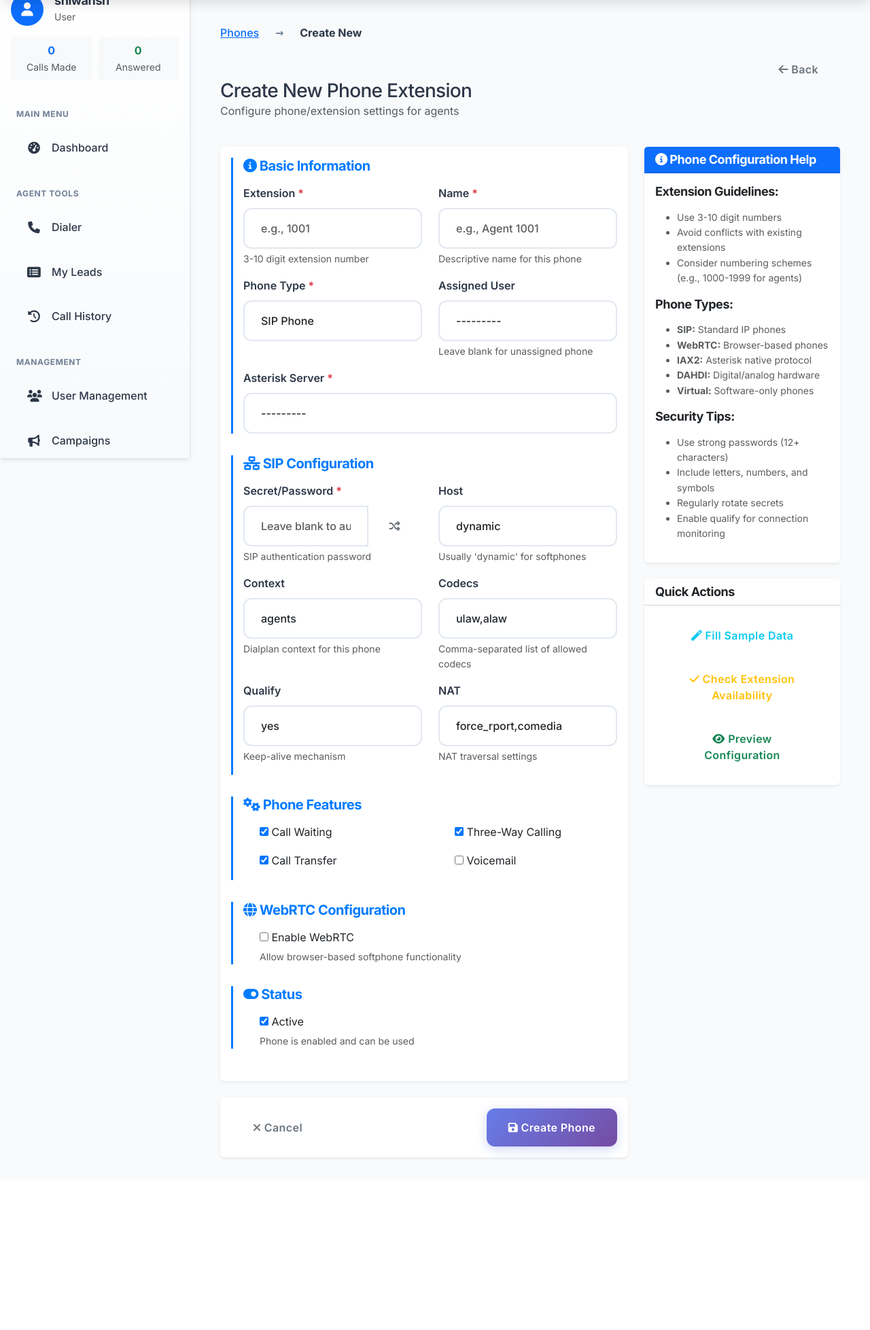
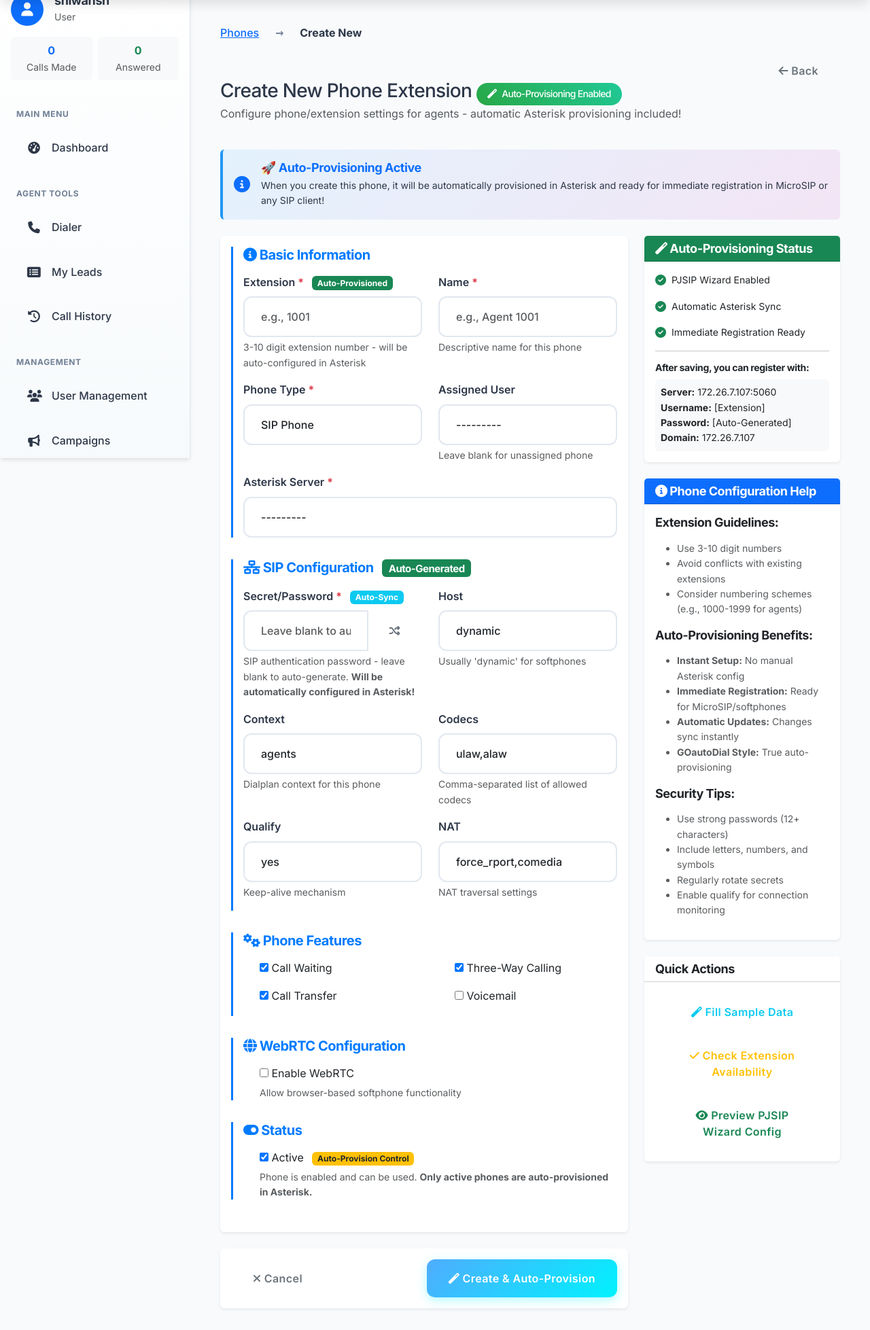
Before and after one commit to Shiwa45/dialer, a Django app: page /telephony/phones/create/ in a window 1280 px wide. Shown: the part 126-2083 px from the top of the page at 68% size. Before the commit the page ends 1832 px from the top, so only its background shows below. Run offline with Django 5.2, Linux system fonts and the light colour scheme; a user stored in the database is signed in; data comes from the database, SQL or seed files in the repository; both versions use the stored data as it was after the commit; some libraries are stand-ins or nearby versions.

Commit message:
first commit

```diff
--- a/telephony/urls.py
+++ b/telephony/urls.py
@@ -50,6 +50,7 @@ urlpatterns = [
     # Asterisk Sync Management
     path('phones/sync-all/', views.sync_all_phones_to_asterisk, name='sync_all_phones'),
     path('phones/cleanup-orphans/', views.cleanup_asterisk_orphans, name='cleanup_orphans'),
+    path('phones/regenerate-provisioning/', views.regenerate_all_provisioning, name='regenerate_provisioning'),
 
     # IVR Management
     path('ivrs/', views.IVRListView.as_view(), name='ivrs'),
--- a/telephony/views.py
+++ b/telephony/views.py
@@ -1400,9 +1400,18 @@
     template_name = 'telephony/webrtc_config.html'
     success_url = reverse_lazy('telephony:dashboard')
 
-    def form_valid(self, form):
+    def get_form_kwargs(self):
+        kwargs = super().get_form_kwargs()
+        # Remove 'instance' if present because form is not a ModelForm
+        kwargs.pop('instance', None)
+        return kwargs
+
+    def form_valid(self, form):
+        # Since WebRTCConfigForm is not a ModelForm, do not call form.save()
         messages.success(self.request, 'WebRTC configuration saved successfully!')
-        return super().form_valid(form)
+        # Instead of calling super().form_valid(form), redirect manually
+        from django.shortcuts import redirect
+        return redirect(self.success_url)
 
 
 @login_required
@@ -1760,3 +1769,133 @@
     }
 
     return JsonResponse(stats)
+
+
+
+# Add these imports at the top of your existing views.py
+import subprocess
+import os
+
+# Add this function after your existing helper functions
+def generate_pjsip_wizard_config():
+    """
+    Generate pjsip_wizard.conf from all active phones for auto-provisioning
+    """
+    try:
+        phones = Phone.objects.filter(is_active=True)
+
+        config_content = """[template_wizard](!)
+type = wizard
+transport = transport-udp
+accepts_registrations = yes
+accepts_auth = yes
+endpoint/context = agents
+endpoint/disallow = all
+endpoint/allow = ulaw,alaw
+endpoint/direct_media = no
+aor/max_contacts = 1
+aor/remove_existing = yes
+
+"""
+
+        # Add each active phone
+        for phone in phones:
+            config_content += f"""[{phone.extension}](template_wizard)
+inbound_auth/username = {phone.extension}
+inbound_auth/password = {phone.secret}
+
+"""
+
+        # Write to Asterisk configuration file
+        with open('/etc/asterisk/pjsip_wizard.conf', 'w') as f:
+            f.write(config_content)
+
+        # Reload Asterisk PJSIP configuration
+        subprocess.run(['asterisk', '-rx', 'pjsip reload'],
+                      capture_output=True, text=True, timeout=10)
+
+        return True
+
+    except Exception as e:
+        print(f"❌ Failed to generate PJSIP Wizard config: {e}")
+        return False
+
+# Replace your existing PhoneCreateView.form_valid method with this:
+def form_valid(self, form):
+    response = super().form_valid(form)
+
+    # Auto-generate PJSIP Wizard configuration
+    if generate_pjsip_wizard_config():
+        messages.success(
+            self.request,
+            f'Phone/Extension {self.object.extension} created and auto-provisioned! '
+            f'Ready for immediate registration.'
+        )
+    else:
+        messages.warning(
+            self.request,
+            f'Phone/Extension {self.object.extension} created but auto-provisioning failed.'
+        )
+
+    return response
+
+# Replace your existing PhoneUpdateView.form_valid method with this:
+def form_valid(self, form):
+    response = super().form_valid(form)
+
+    # Regenerate PJSIP Wizard configuration
+    if generate_pjsip_wizard_config():
+        messages.success(
+            self.request,
+            f'Phone/Extension {self.object.extension} updated and auto-provisioned!'
+        )
+    else:
+        messages.warning(
+            self.request,
+            f'Phone/Extension {self.object.extension} updated but auto-provisioning failed.'
+        )
+
+    return response
+
+# Replace your existing PhoneDeleteView.delete method with this:
+def delete(self, request, *args, **kwargs):
+    phone = self.get_object()
+    extension = phone.extension
+
+    # Delete phone first
+    response = super().delete(request, *args, **kwargs)
+
+    # Regenerate PJSIP Wizard configuration without this phone
+    if generate_pjsip_wizard_config():
+        messages.success(
+            request,
+            f'Phone extension {extension} deleted and removed from auto-provisioning!'
+        )
+    else:
+        messages.warning(
+            request,
+            f'Phone extension {extension} deleted but auto-provisioning cleanup failed.'
+        )
+
+    return response
+
+# Add this new view function for manual regeneration:
+@login_required
+@user_passes_test(is_manager_or_admin)
+def regenerate_all_provisioning(request):
+    """
+    Manually regenerate PJSIP Wizard configuration for all phones
+    """
+    try:
+        if generate_pjsip_wizard_config():
+            active_phones = Phone.objects.filter(is_active=True).count()
+            messages.success(
+                request,
+                f'Successfully auto-provisioned {active_phones} phones! All ready for registration.'
+            )
+        else:
+            messages.error(request, 'Auto-provisioning failed.')
+    except Exception as e:
+        messages.error(request, f'Auto-provisioning failed: {str(e)}')
+
+    return redirect('telephony:phones')
--- a/templates/telephony/dialplan_contexts.html
+++ b/templates/telephony/dialplan_contexts.html
@@ -348,11 +348,13 @@
                                             </a>
                                         </li>
                                         <li><hr class="dropdown-divider"></li>
+                                        <!--
                                         <li>
                                             <a class="dropdown-item" href="#" onclick="exportContext('{{ context.id }}')">
                                                 <i class="fas fa-file-export me-2"></i>Export
                                             </a>
                                         </li>
+                                        -->
                                         <li>
                                             <a class="dropdown-item text-danger" href="#"
                                                onclick="deleteContext('{{ context.id }}', '{{ context.name }}')">
@@ -630,7 +632,7 @@ function performDelete(contextId) {
         $('#progressModal').modal('show');
 
         $.ajax({
-        url: '{% url "telephony:delete_dialplan_context" %}',
+            url: '{% url "telephony:delete_dialplan_context" 0 %}'.replace('0', contextId),
             method: 'POST',
             data: {
                 'context_id': contextId,
@@ -654,6 +656,7 @@ function performDelete(contextId) {
         });
     }
 
+
 function exportContext(contextId) {
     $('#progressText').text('Exporting context...');
     $('#progressModal').modal('show');
@@ -664,6 +667,7 @@ function exportContext(contextId) {
         $('#progressModal').modal('hide');
     }, 2000);
 }
+
 
 function exportDialplan() {
     $('#progressText').text('Exporting dialplan...');
--- a/templates/telephony/phone_form.html
+++ b/templates/telephony/phone_form.html
@@ -15,6 +15,24 @@
 .form-section h5 {
     color: #007bff;
     margin-bottom: 1rem;
+}
+.auto-provision-badge {
+    background: linear-gradient(45deg, #28a745, #20c997);
+    color: white;
+    padding: 0.5rem 1rem;
+    border-radius: 20px;
+    font-size: 0.875rem;
+    font-weight: 500;
+    display: inline-flex;
+    align-items: center;
+    gap: 0.5rem;
+}
+.auto-provision-info {
+    background: linear-gradient(135deg, #e3f2fd, #f3e5f5);
+    border-left: 4px solid #2196f3;
+    padding: 1rem;
+    border-radius: 0.375rem;
+    margin-bottom: 1.5rem;
 }
 </style>
 {% endblock %}
@@ -41,13 +59,34 @@
                 {% else %}
                     Create New Phone Extension
                 {% endif %}
+                <span class="auto-provision-badge">
+                    <i class="fas fa-magic"></i>
+                    Auto-Provisioning Enabled
+                </span>
             </h2>
-            <p class="text-muted">Configure phone/extension settings for agents</p>
+            <p class="text-muted">Configure phone/extension settings for agents - automatic Asterisk provisioning included!</p>
         </div>
         <div>
             <a href="{% if object %}{% url 'telephony:phone_detail' object.pk %}{% else %}{% url 'telephony:phones' %}{% endif %}" class="btn btn-outline-secondary">
                 <i class="fas fa-arrow-left"></i> Back
             </a>
+        </div>
+    </div>
+
+    <!-- Auto-Provisioning Info -->
+    <div class="auto-provision-info">
+        <div class="d-flex align-items-center">
+            <i class="fas fa-info-circle text-primary me-3" style="font-size: 1.5rem;"></i>
+            <div>
+                <h6 class="mb-1 text-primary">🚀 Auto-Provisioning Active</h6>
+                <p class="mb-0 small">
+                    {% if object %}
+                        When you save changes, this phone will be automatically updated in Asterisk. No manual configuration needed!
+                    {% else %}
+                        When you create this phone, it will be automatically provisioned in Asterisk and ready for immediate registration in MicroSIP or any SIP client!
+                    {% endif %}
+                </p>
+            </div>
         </div>
     </div>
 
@@ -67,6 +106,7 @@
                                     <div class="mb-3">
                                         <label for="{{ form.extension.id_for_label }}" class="form-label">
                                             Extension <span class="text-danger">*</span>
+                                            <span class="badge bg-success ms-2">Auto-Provisioned</span>
                                         </label>
                                         {{ form.extension }}
                                         {% if form.extension.errors %}
@@ -74,7 +114,7 @@
                                                 {{ form.extension.errors.0 }}
                                             </div>
                                         {% endif %}
-                                        <div class="form-text">3-10 digit extension number</div>
+                                        <div class="form-text">3-10 digit extension number - will be auto-configured in Asterisk</div>
                                     </div>
                                 </div>
                                 <div class="col-md-6">
@@ -138,13 +178,16 @@
 
                         <!-- SIP Configuration Section -->
                         <div class="form-section">
-                            <h5><i class="fas fa-network-wired"></i> SIP Configuration</h5>
+                            <h5><i class="fas fa-network-wired"></i> SIP Configuration
+                                <span class="badge bg-success ms-2">Auto-Generated</span>
+                            </h5>
 
                             <div class="row">
                                 <div class="col-md-6">
                                     <div class="mb-3">
                                         <label for="{{ form.secret.id_for_label }}" class="form-label">
                                             Secret/Password <span class="text-danger">*</span>
+                                            <span class="badge bg-info ms-2">Auto-Sync</span>
                                         </label>
                                         <div class="input-group">
                                             {{ form.secret }}
@@ -157,7 +200,10 @@
                                                 {{ form.secret.errors.0 }}
                                             </div>
                                         {% endif %}
-                                        <div class="form-text">SIP authentication password</div>
+                                        <div class="form-text">
+                                            SIP authentication password - leave blank to auto-generate.
+                                            <strong>Will be automatically configured in Asterisk!</strong>
+                                        </div>
                                     </div>
                                 </div>
                                 <div class="col-md-6">
@@ -310,9 +356,12 @@
                             <div class="form-check mb-3">
                                 {{ form.is_active }}
                                 <label class="form-check-label" for="{{ form.is_active.id_for_label }}">
-                                    Active
+                                    Active <span class="badge bg-warning text-dark ms-2">Auto-Provision Control</span>
                                 </label>
-                                <div class="form-text">Phone is enabled and can be used</div>
+                                <div class="form-text">
+                                    Phone is enabled and can be used.
+                                    <strong>Only active phones are auto-provisioned in Asterisk.</strong>
+                                </div>
                             </div>
                         </div>
                     </div>
@@ -331,9 +380,9 @@
                                         <i class="fas fa-save"></i> Save & Continue Editing
                                     </button>
                                 {% endif %}
-                                <button type="submit" class="btn btn-primary">
-                                    <i class="fas fa-save"></i>
-                                    {% if object %}Update Phone{% else %}Create Phone{% endif %}
+                                <button type="submit" class="btn btn-success">
+                                    <i class="fas fa-magic"></i>
+                                    {% if object %}Update & Auto-Provision{% else %}Create & Auto-Provision{% endif %}
                                 </button>
                             </div>
                         </div>
@@ -344,6 +393,37 @@
 
         <!-- Right Sidebar -->
         <div class="col-lg-4">
+            <!-- Auto-Provisioning Status Card -->
+            <div class="card border-0 shadow-sm mb-4">
+                <div class="card-header bg-success text-white">
+                    <h6 class="card-title mb-0"><i class="fas fa-magic"></i> Auto-Provisioning Status</h6>
+                </div>
+                <div class="card-body">
+                    <div class="d-flex align-items-center mb-3">
+                        <i class="fas fa-check-circle text-success me-2"></i>
+                        <span class="small">PJSIP Wizard Enabled</span>
+                    </div>
+                    <div class="d-flex align-items-center mb-3">
+                        <i class="fas fa-check-circle text-success me-2"></i>
+                        <span class="small">Automatic Asterisk Sync</span>
+                    </div>
+                    <div class="d-flex align-items-center mb-3">
+                        <i class="fas fa-check-circle text-success me-2"></i>
+                        <span class="small">Immediate Registration Ready</span>
+                    </div>
+
+                    <hr>
+
+                    <h6 class="small mb-2">After saving, you can register with:</h6>
+                    <div class="bg-light p-2 rounded small">
+                        <strong>Server:</strong> {{ form.instance.asterisk_server.server_ip|default:"172.26.7.107" }}:5060<br>
+                        <strong>Username:</strong> <span id="username-preview">{{ form.instance.extension|default:"[Extension]" }}</span><br>
+                        <strong>Password:</strong> <span id="password-preview">{{ form.instance.secret|default:"[Auto-Generated]" }}</span><br>
+                        <strong>Domain:</strong> {{ form.instance.asterisk_server.server_ip|default:"172.26.7.107" }}
+                    </div>
+                </div>
+            </div>
+
             <!-- Help Card -->
             <div class="card border-0 shadow-sm mb-4">
                 <div class="card-header bg-primary text-white">
@@ -357,13 +437,12 @@
                         <li>Consider numbering schemes (e.g., 1000-1999 for agents)</li>
                     </ul>
 
-                    <h6>Phone Types:</h6>
+                    <h6>Auto-Provisioning Benefits:</h6>
                     <ul class="small text-muted">
-                        <li><strong>SIP:</strong> Standard IP phones</li>
-                        <li><strong>WebRTC:</strong> Browser-based phones</li>
-                        <li><strong>IAX2:</strong> Asterisk native protocol</li>
-                        <li><strong>DAHDI:</strong> Digital/analog hardware</li>
-                        <li><strong>Virtual:</strong> Software-only phones</li>
+                        <li><strong>Instant Setup:</strong> No manual Asterisk config</li>
+                        <li><strong>Immediate Registration:</strong> Ready for MicroSIP/softphones</li>
+                        <li><strong>Automatic Updates:</strong> Changes sync instantly</li>
+                        <li><strong>GOautoDial Style:</strong> True auto-provisioning</li>
                     </ul>
 
                     <h6>Security Tips:</h6>
@@ -390,7 +469,7 @@
                             <i class="fas fa-check"></i> Check Extension Availability
                         </button>
                         <button type="button" class="btn btn-outline-success" onclick="previewConfig()">
-                            <i class="fas fa-eye"></i> Preview Configuration
+                            <i class="fas fa-eye"></i> Preview PJSIP Wizard Config
                         </button>
                     </div>
                 </div>
@@ -404,10 +483,14 @@
     <div class="modal-dialog modal-lg">
         <div class="modal-content">
             <div class="modal-header">
-                <h5 class="modal-title">Configuration Preview</h5>
+                <h5 class="modal-title">PJSIP Wizard Configuration Preview</h5>
                 <button type="button" class="btn-close" data-bs-dismiss="modal"></button>
             </div>
             <div class="modal-body">
+                <div class="alert alert-info">
+                    <i class="fas fa-info-circle"></i>
+                    This configuration will be automatically generated and applied to Asterisk when you save the phone.
+                </div>
                 <pre id="configPreview" class="bg-light p-3"></pre>
             </div>
             <div class="modal-footer">
@@ -444,6 +527,15 @@ $(document).ready(function() {
     $('#{{ form.extension.id_for_label }}').on('blur', function() {
         validateExtension();
     });
+
+    // Update preview when extension or secret changes
+    $('#{{ form.extension.id_for_label }}').on('input', function() {
+        $('#username-preview').text($(this).val() || '[Extension]');
+    });
+
+    $('#{{ form.secret.id_for_label }}').on('input', function() {
+        $('#password-preview').text($(this).val() || '[Password]');
+    });
 });
 
 function generateSecret() {
@@ -453,6 +545,7 @@ function generateSecret() {
         password += charset.charAt(Math.floor(Math.random() * charset.length));
     }
     $('#{{ form.secret.id_for_label }}').val(password);
+    $('#password-preview').text(password);
 }
 
 function fillSampleData() {
@@ -475,17 +568,17 @@ function fillSampleData() {
 function validateExtension() {
     var extension = $('#{{ form.extension.id_for_label }}').val();
     if (extension.length >= 3) {
-    $.get('{% url "telephony:validate_extension_api" %}', {extension: extension})
-        .done(function(data) {
+        $.get('{% url "telephony:validate_extension_api" %}', {extension: extension})
+            .done(function(data) {
                 var feedback = $('#{{ form.extension.id_for_label }}').siblings('.invalid-feedback, .valid-feedback');
                 feedback.remove();
 
                 if (data.available) {
                     $('#{{ form.extension.id_for_label }}').removeClass('is-invalid').addClass('is-valid');
-                    $('#{{ form.extension.id_for_label }}').after('<div class="valid-feedback">Extension is available</div>');
+                    $('#{{ form.extension.id_for_label }}').after('<div class="valid-feedback">✅ Extension is available and will be auto-provisioned!</div>');
                 } else {
                     $('#{{ form.extension.id_for_label }}').removeClass('is-valid').addClass('is-invalid');
-                    $('#{{ form.extension.id_for_label }}').after('<div class="invalid-feedback">Extension is already in use</div>');
+                    $('#{{ form.extension.id_for_label }}').after('<div class="invalid-feedback">❌ Extension is already in use</div>');
                 }
             })
             .fail(function() {
@@ -497,56 +590,31 @@ function validateExtension() {
 function previewConfig() {
     var extension = $('#{{ form.extension.id_for_label }}').val();
     var secret = $('#{{ form.secret.id_for_label }}').val();
-    var context = $('#{{ form.context.id_for_label }}').val();
-    var codec = $('#{{ form.codec.id_for_label }}').val();
-    var qualify = $('#{{ form.qualify.id_for_label }}').val();
-    var nat = $('#{{ form.nat.id_for_label }}').val();
-    var webrtc = $('#{{ form.webrtc_enabled.id_for_label }}').is(':checked');
 
-    var config = '';
+    var config = `; PJSIP Wizard Configuration (Auto-Generated)
+; This will be automatically created when you save
 
-    if (webrtc) {
-        config = `; WebRTC Configuration for ${extension}
-[${extension}]
-type=aor
-contact=sip:${extension}@\${ASTERISK_SERVER_IP}
-max_contacts=1
+[template_wizard](!)
+type = wizard
+transport = transport-udp
+accepts_registrations = yes
+accepts_auth = yes
+endpoint/context = agents
+endpoint/disallow = all
+endpoint/allow = ulaw,alaw
+endpoint/direct_media = no
+aor/max_contacts = 1
+aor/remove_existing = yes
 
-[${extension}]
-type=auth
-auth_type=userpass
-username=${extension}
-password=${secret}
+[${extension || 'EXTENSION'}](template_wizard)
+inbound_auth/username = ${extension || 'EXTENSION'}
+inbound_auth/password = ${secret || 'AUTO_GENERATED_PASSWORD'}
 
-[${extension}]
-type=endpoint
-context=${context}
-disallow=all
-allow=${codec}
-webrtc=yes
-use_ptime=yes
-media_encryption=dtls
-dtls_verify=fingerprint
-dtls_setup=actpass
-ice_support=yes
-media_use_received_transport=yes
-rtcp_mux=yes
-auth=${extension}
-aors=${extension}`;
-    } else {
-        config = `; SIP Configuration for ${extension}
-[${extension}]
-type=friend
-host=dynamic
-secret=${secret}
-context=${context}
-disallow=all
-allow=${codec}
-qualify=${qualify}
-nat=${nat}
-canreinvite=no
-dtmfmode=rfc2833`;
-    }
+; MicroSIP Registration Settings:
+; Server: 172.26.7.107:5060
+; Username: ${extension || 'EXTENSION'}
+; Password: ${secret || 'AUTO_GENERATED_PASSWORD'}
+; Domain: 172.26.7.107`;
 
     $('#configPreview').text(config);
     $('#configPreviewModal').modal('show');
```
Also changed, not shown: telephony/models.py (+104 -44 lines), templates/campaigns/campaign_update.html (added, +26 -0 lines), db.sqlite3, telephony/migrations/0004_psendpoint_force_rport_psendpoint_rewrite_contact_and_more.py (added), telephony/migrations/0005_sipbuddy.py (added), 1 other file. Lines whose indentation alone changed are shown as unchanged.
